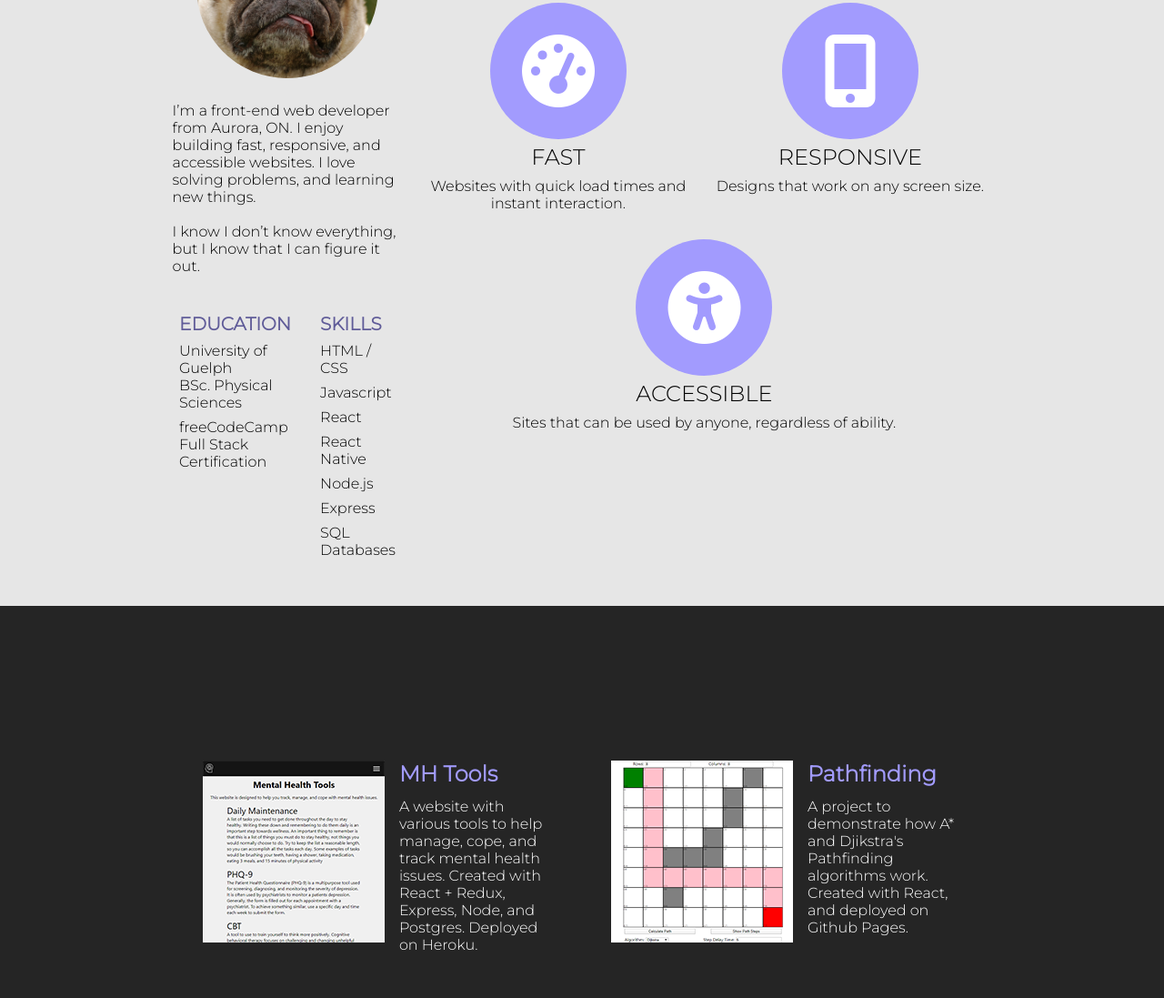
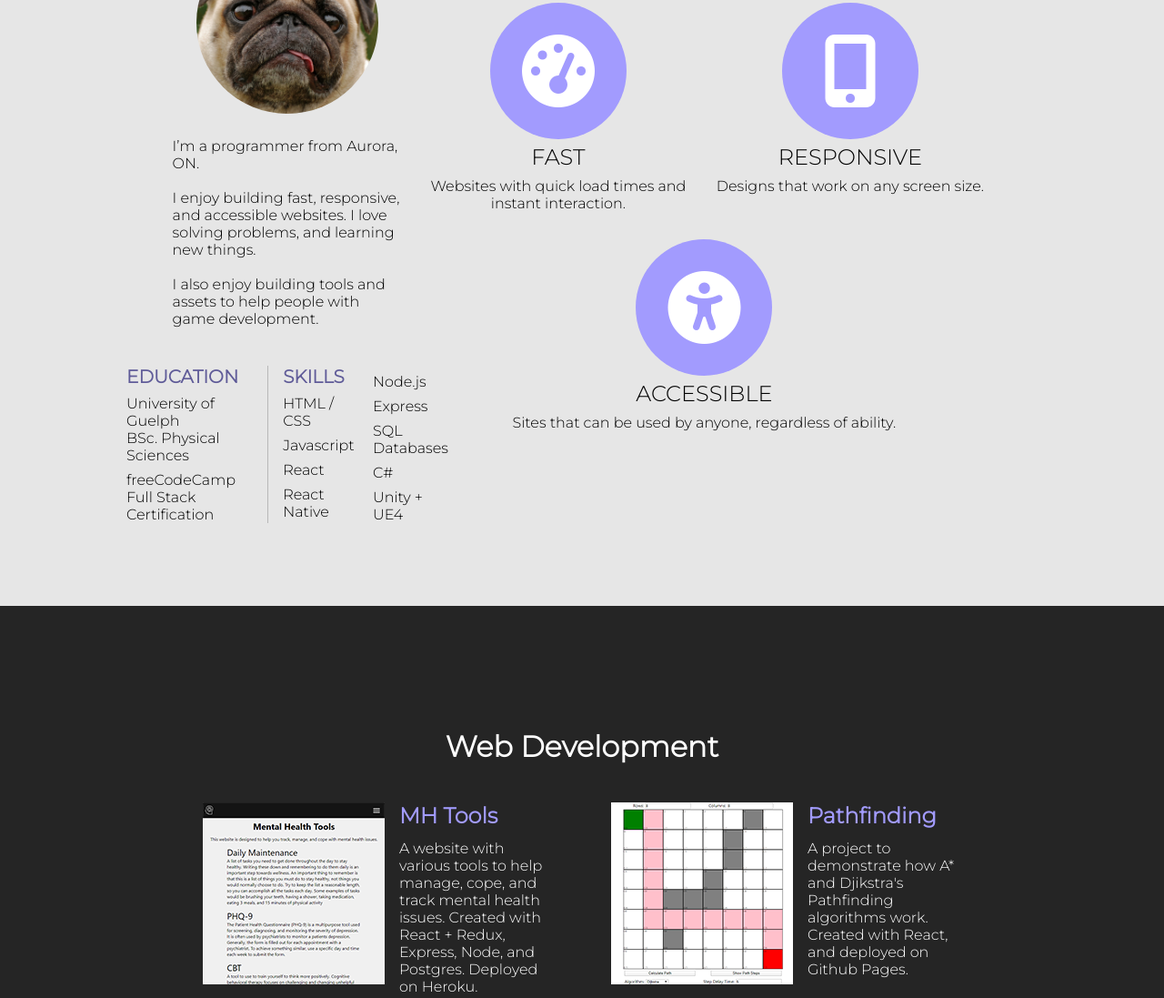
Before and after one commit to pmurph0305/pmurph0305.github.io, a plain HTML site: page index.html in a window 1280 px wide. Shown: the part 966-2063 px from the top of the page at 91% size. Drawn offline with Linux system fonts and the light colour scheme.

Commit message:
Expand about text, split skills like into 2 columns

```diff
--- a/index.html
+++ b/index.html
@@ -45,10 +45,10 @@
           <div class="about__left-grid slide-in-left animate-on-scroll">
             <img class="about__img" src="./self-photo.jpg" alt="A picture of the creator of this site, Patrick Murphy.">
             <p>
-              I’m a front-end web developer from Aurora, ON.
+              I’m a programmer from Aurora, ON.<br><br>
   I enjoy building fast, responsive, and accessible websites. I love solving problems, and learning new things.
             </br></br>
-  I know I don’t know everything, but I know that I can figure it out.
+  I also enjoy building tools and assets to help people with game development.
             </p>
             <div class="about__lists">
               <ul class="ul-flat">
@@ -64,7 +64,7 @@
                   Full Stack Certification
                 </li>
               </ul>
-              <ul class="ul-flat">
+              <ul class="ul-flat ul-flat--split">
                 <li class="li-title">
                   SKILLS
                 </li>
@@ -88,6 +88,12 @@
                 </li>
                 <li class="li-item">
                   SQL Databases
+                </li>
+                <li class="li-item">
+                  C#
+                </li>
+                <li class="li-item">
+                  Unity + UE4
                 </li>
               </ul>
             </div>
@@ -120,6 +126,7 @@
     </section>
     <section class="section section--web">
       <div class="container container--center">
+        <h1 class="section__title">Web Development</h1>
         <div class="web__grid">
           <div class="project__item-grid">
             <img class="project__img project__item-grid--full-column" alt="MHTools screenshot" src="mh_tools_small.png"/>
@@ -151,6 +158,7 @@
     </section>
     <section class="section section--game">
       <div class="container container--center">
+        <h1 class="section__title">Game Development</h1>
         <div class="web__grid">
           <div class="project__item-grid project__item-grid--light">
             <img class="project__img project__item-grid--full-column" alt="Easy Collider Editor screenshot" src="ece_small.png"/>
--- a/styles.css
+++ b/styles.css
@@ -39,6 +39,10 @@ section {
 
 .section--game {
   background-color: var(--secondary-background-color);
+}
+
+.section__title {
+  font-size: 2em;
 }
 
 /* Buttons */
@@ -95,6 +99,12 @@ section {
   list-style: none;
   padding: 0;
   margin: 1em;
+}
+
+.ul-flat--split {
+  columns: 2;
+  border-left: 1px solid rgba(0, 0, 0, 0.2);
+  padding-left: 1em;
 }
 
 .li-title {
@@ -163,7 +173,6 @@ section {
 .about__outer-grid {
   display: grid;
   grid-template: "about extra" / 20% 50%;
-
   grid-gap: 1em;
   justify-content: center;
   align-items: center;
```
